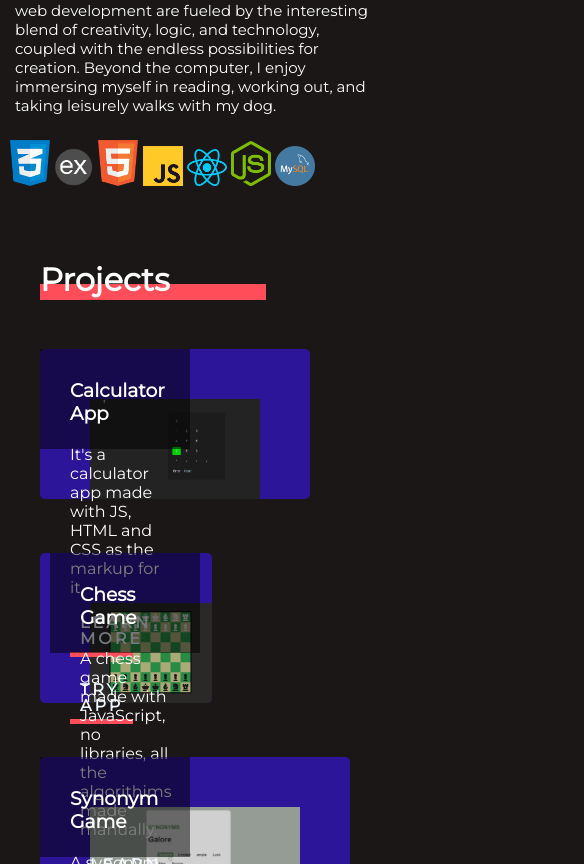
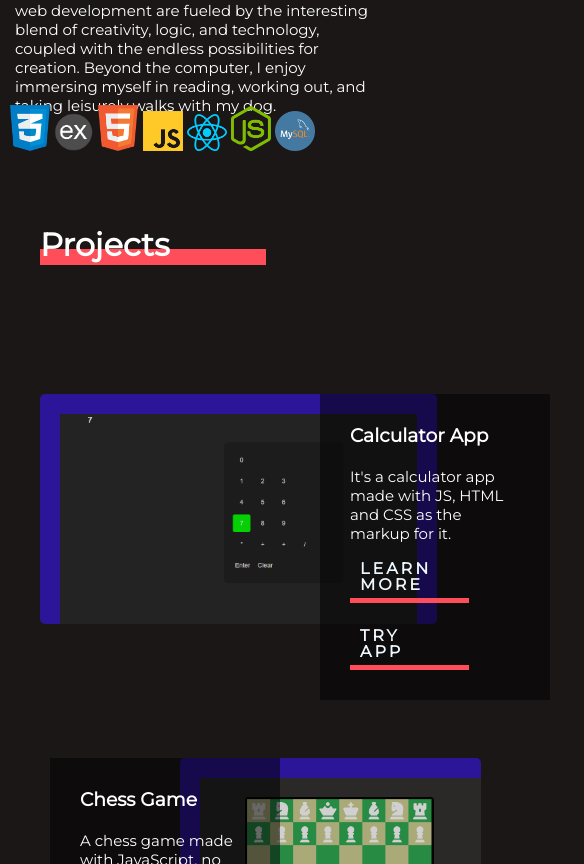
Before and after one commit to DoodPop/WebPortfolio-tid, a plain HTML site: page index.html in a window 390 px wide. Shown: the part 1136-2000 px from the top of the page, 584 px wide, since content can reach past the window. Drawn offline with Linux system fonts and the light colour scheme; animation ran at ten frames a second.

Commit message:
Some Minor Corrections

```diff
--- a/index.html
+++ b/index.html
@@ -100,8 +100,8 @@
 <div class="Pro-info pr11">
     <h3 class="title">Calculator App</h3>
     <p class="description">It's a calculator app made with JS, HTML and CSS as the markup for it.</p>
-    <a href="https://github.com/DoodPop/Js-calculator" target="_blank"><div class="projectde">learn more</div></a>
-    <a href="https://doodpop.github.io/Js-calculator/Index.html" target="_blank"><div class="projectde moop">Try app</div></a>
+    <a class="mob" href="https://github.com/DoodPop/Js-calculator" target="_blank"><div class="projectde">learn more</div></a>
+    <a class="mob" href="https://doodpop.github.io/Js-calculator/Index.html" target="_blank"><div class="projectde moop">Try app</div></a>
 </div>
 
 <img src="Images/CalculatorProject.png" class="proimag pro1">
@@ -111,8 +111,8 @@
 <div class="Pro-info Pr2">
     <h3 class="title">Chess Game</h3>
     <p class="description">A chess game made with JavaScript, no libraries, all the algorithims made manually. </p>
-    <a href="https://github.com/DoodPop/CHESSGAMEE" target="_blank"><div class="projectde">learn more</div></a>
-    <a href="https://doodpop.github.io/CHESSGAMEE/ChessFront.html" target="_blank"><div class="projectde moop">Try app</div></a>
+    <a class="mob" href="https://github.com/DoodPop/CHESSGAMEE" target="_blank"><div class="projectde">learn more</div></a>
+    <a class="mob" href="https://doodpop.github.io/CHESSGAMEE/ChessFront.html" target="_blank"><div class="projectde moop">Try app</div></a>
 </div>
 <img src="Images/chessPic.png" class="proimag pro2">
 <div class="space"></div>
@@ -120,8 +120,8 @@
 <div class="Pro-info pr3">
     <h3 class="title">Synonym Game</h3>
     <p class="description">A synonym vocabulary game, made with REACT, a MYSQL database and a NODE.JS flask, to gestate the data.</p>
-    <a href="https://github.com/DoodPop/Synonym-Game" target="_blank"><div class="projectde">learn more</div></a>
-    <a href="https://doodpop.github.io/Synonym-Game/" target="_blank"><div class="projectde moop">Try app</div></a>
+    <a class="mob" href="https://github.com/DoodPop/Synonym-Game" target="_blank"><div class="projectde">learn more</div></a>
+    <a class="mob" href="//doodpop.github.io/Synonym-Game/" target="_blank"><div class="projectde moop">Try app</div></a>
 </div>
 <img src="Images/SynoymGam.png" class="proimag pro3">
     </div>
--- a/styles.css
+++ b/styles.css
@@ -140,13 +140,15 @@ background-color:#ff4d5a ;
 .fiddle {
 
   margin-left: 100;
-  padding-top: 150px;
+  padding-top: 100px;
   padding-left: 250px;
   font-weight: bolder;
   display: flex;
   height: auto;
 }
-
+.tab{
+  margin-top: 100px;
+}
 .tiddle {
   margin-left: 100;
   display: flex;
@@ -220,9 +222,13 @@ background-color:#ff4d5a ;
   height: 50px;
 }
 .foop{
-    font-size: 9em !important;
-    padding-right:100px
+    font-size: 12em !important;
+    padding-right:300px
 
+
+}
+.mobile{
+  font-size: 20px ;
 
 }
 .col1{
@@ -284,8 +290,12 @@ background-color:#ff4d5a ;
   margin-left: 600px  !important;
 }
 .containert{
-    padding: 10px 20%;
+    padding: 10px 7%;
 }
+.row{
+  padding-top: 60px;
+}
+
 .proimag {
   position: relative;
   display: inline-block;
@@ -495,20 +505,28 @@ height: 80%;
         }
 
         /*------------Mobile Css------------*/
-        @media screen and (max-width: 600px) {
+        @media screen and (max-width: 1000px) {
 
           .container{
            justify-content: center;
            align-items: center;
           }
+          html{
+            width: 100%;
+          }
+          #header{
+            height: 100vh;
+          }
           .Title2{
-            font-size: 40px;
-            padding: 0px;
+            font-size: 35px;
+
             justify-content: center;
             align-items: center;
+
+
           }
         .Title{
-          font-size: 40px;
+          font-size: 35px;
           padding: 0px;
           justify-content: center;
           align-items: center;
@@ -517,11 +535,12 @@ height: 80%;
   margin-left: 0px !important;
 }
 .proimag{
-  height: 150px;
+  height: 230px;
 
 }
 .pro2{
-  margin-left: 0px !important;
+
+  margin-left: 140px;
 }
 .fiddle{
   padding-left: 0px !important;
@@ -531,19 +550,33 @@ height: 80%;
 
 
 }
-.Pro-info{
-  width: 150px;
-  height: 100px !important;
+.Pro-info {
+width: 230px;
 }
+
 .tab{
   margin-left: 0px;
   margin-top: 50px;
 }
+.description{
+  font-size: 15px;
+}
+
 .pr11{
-  margin-left: 0px !important;
+  margin-left: 280px !important;
+
+
+}
+.space{
+  padding-top: 130px;
+}
+.Pr2{
+  padding-bottom: 20px;
+  margin-bottom: 50px;
 }
 .pr3{
-  margin-left: 0px !important;
+  margin-left: 250px !important;
+  margin-top: 40px;
 
 }
 .mobile{
@@ -551,13 +584,14 @@ height: 80%;
 }
 .poop{
   width: 40px;
-  padding-top: 80px;
+  padding-top: 10px;
 
 
 }
 .row{
   margin-left: 10px !important;
-  margin-top: 70px;
+  margin-top: 85px;
+  padding-top: 20px;
 }
 .foop{
   font-size: 60px !important;
@@ -565,9 +599,18 @@ margin-bottom: 30px;
 
 
 }
-.tooltip:hover{
- position: absolute;
- margin-top: 50px !important;
+.projectde{
+  padding-right: 100px;
+}
+.pro1{
+  padding: 20px 20px 0px
+}
+.pro2{
+  padding: 20px 0px 0px 20px;
+  height: 250px;
+}
+.pro3{
+  padding: 20px 20px 0px;
 }
 .fiddle{
   margin-bottom: 30px;
```
